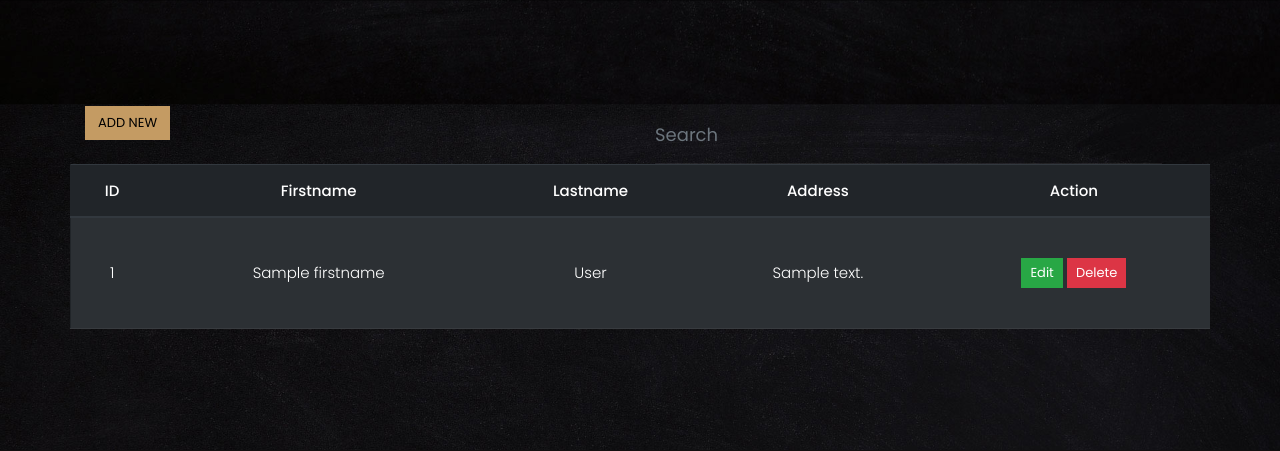
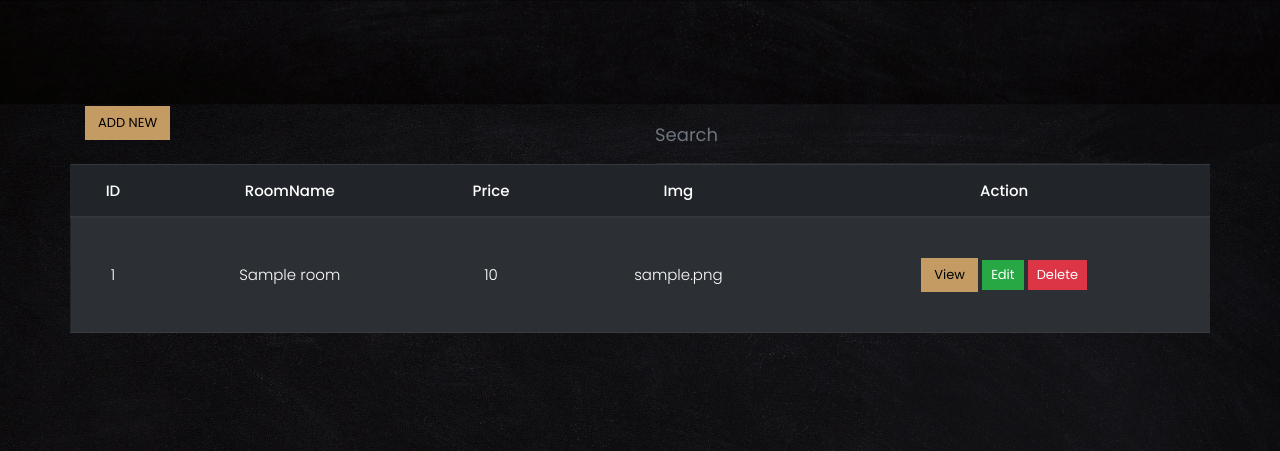
Before and after one commit to phamthao3141592654/Ass2DB, a PHP site: the page made by mvc/views/pages/admin.php in a window 1280 px wide. Shown: the part 749-1200 px from the top of the page. Run offline with PHP 8.4, Linux system fonts and the light colour scheme; the template is opened without the code that fills it: most values are stand-ins (such as "Sample title", 1, 10 or a date in 2020); some libraries are stand-ins or nearby versions; some web fonts are replaced.

Commit message:
full function with test data

```diff
--- a/mvc/controllers/About.php
+++ b/mvc/controllers/About.php
@@ -1,7 +1,7 @@
 <?php
 class About extends Controller
 {
-    function show()
+    public function show()
     {
         $this->view("content_layout", [
             "page" => "about"
--- a/mvc/views/pages/admin.php
+++ b/mvc/views/pages/admin.php
@@ -41,71 +41,69 @@
                 <thead>
                     <tr>
                         <th>ID</th>
-                        <th>Firstname</th>
-                        <th>Lastname</th>
-                        <th>Address</th>
+                        <th>RoomName</th>
+                        <th>Price</th>
+                        <th>Img</th>
                         <th>Action</th>
                     </tr>
                 </thead>
                 <tbody>
-                    <?php foreach ($data['members'] as $member): ?>
+                    <?php foreach ($data['rooms'] as $room): ?>
                         <tr>
                             <td>
-                                <?php echo $member['id']; ?>
+                                <?php echo $room['id']; ?>
                             </td>
                             <td>
-                                <?php echo $member['firstname']; ?>
+                                <?php echo $room['roomName']; ?>
                             </td>
                             <td>
-                                <?php echo $member['lastname']; ?>
+                                <?php echo $room['price']; ?>
                             </td>
                             <td>
-                                <?php echo $member['address']; ?>
+                                <?php echo $room['image']; ?>
                             </td>
                             <td>
-                                <!-- <a href="http://localhost/Assignment2/Admin/viewDetail/<?php echo $member['id']; ?>"
-                                    class="btn btn-primary">View</a> -->
-                                <!-- <a href="#" class="btn btn-primary btn-outline-primary"
-                                    data-toggle="modal">Edit</a>
-                                <a href="" class="btn btn-white"
-                                    data-toggle="modal">Delete</a> -->
-                                <a href="#edit_<?php echo $member['id']; ?>" class="btn btn-success btn-sm"
+                                <a href="http://localhost/Assignment2/Admin/viewDetail/<?php echo $room['id']; ?>"
+                                    class="btn btn-primary">View</a>
+
+                                <a href="#edit_<?php echo $room['id']; ?>" class="btn btn-success btn-sm"
                                     data-toggle="modal"> Edit</a>
-                                <a href="#delete_<?php echo $member['id']; ?>" class="btn btn-danger btn-sm"
+
+                                <a href="#delete_<?php echo $room['id']; ?>" class="btn btn-danger btn-sm"
                                     data-toggle="modal"> Delete</a>
                             </td>
                             <!-- Edit Modal -->
-                            <div class="modal fade" id="edit_<?php echo $member['id']; ?>" tabindex="-1"
+                            <div class="modal fade" id="edit_<?php echo $room['id']; ?>" tabindex="-1"
                                 aria-labelledby="ModalLabel" aria-hidden="true">
                                 <div class="modal-dialog">
                                     <div class="modal-content">
                                         <div class="modal-header">
-                                            <h5 class="modal-title text-dark" id="ModalLabel">Edit Member</h5>
+                                            <h5 class="modal-title text-dark" id="ModalLabel">Edit room</h5>
                                             <button type="button" class="close" data-dismiss="modal"
                                                 aria-label="Close"><span aria-hidden="true">&times;</span></button>
                                         </div>
                                         <div class="modal-body">
                                             <form method="POST"
-                                                action="http://localhost/Assignment2/Admin/EditMember/<?php echo $member['id']; ?>">
+                                                action="http://localhost/Assignment2/Admin/EditRoom/<?php echo $room['id']; ?>">
                                                 <div class="mb-3 row">
-                                                    <label class="col-sm-2 col-form-label">Firstname</label>
+                                                    <label class="col-sm-2 col-form-label">Room</label>
                                                     <div class="col-sm-10">
-                                                        <input type="text" class="" name="firstname"
-                                                            value="<?php echo $member['firstname']; ?>">
+                                                        <input type="text" class="form-control-plaintext" name="roomname"
+                                                            value="<?php echo $room['roomName']; ?>">
                                                     </div>
                                                 </div>
                                                 <div class="mb-3 row">
-                                                    <label class="col-sm-2 col-form-label">Lastname</label>
+                                                    <label class="col-sm-2 col-form-label">Price</label>
                                                     <div class="col-sm-10">
-                                                        <input type="text" class="" name="lastname"
-                                                            value="<?php echo $member['lastname']; ?>">
+                                                        <input type="text" class="form-control-plaintext" name="price"
+                                                            value="<?php echo $room['price']; ?>">
                                                     </div>
                                                 </div>
                                                 <div class="mb-3 row">
-                                                    <label class="col-sm-2 col-form-label">Address</label>
+                                                    <label class="col-sm-2 col-form-label">Img</label>
                                                     <div class="col-sm-10">
-                                                        <input type="text" class="" name="address"
-                                                            value="<?php echo $member['address']; ?>">
+                                                        <input type="text" class="form-control-plaintext" name="img"
+                                                            value="<?php echo $room['image']; ?>">
                                                     </div>
                                                 </div>
                                         </div>
@@ -120,25 +118,25 @@
                             </div>
 
                             <!-- Delete Modal -->
-                            <div class="modal fade" id="delete_<?php echo $member['id']; ?>" tabindex="-1"
+                            <div class="modal fade" id="delete_<?php echo $room['id']; ?>" tabindex="-1"
                                 aria-labelledby="ModalLabel" aria-hidden="true">
                                 <div class="modal-dialog">
                                     <div class="modal-content">
                                         <div class="modal-header">
-                                            <h5 class="modal-title text-dark" id="ModalLabel">Delete Member</h5>
+                                            <h5 class="modal-title text-dark" id="ModalLabel">Delete room</h5>
                                             <button type="button" class="close" data-dismiss="modal"
                                                 aria-label="Close"><span aria-hidden="true">&times;</span></button>
                                         </div>
                                         <div class="modal-body">
                                             <p class="text-center">Are you sure you want to Delete</p>
                                             <h2 class="text-center text-dark">
-                                                <?php echo $member['firstname'] . ' ' . $member['lastname']; ?>
+                                                <?php echo $room['roomName'] . ' ' . $room['price']; ?>
                                             </h2>
                                         </div>
                                         <div class="modal-footer">
                                             <button type="button" class="btn btn-secondary"
                                                 data-dismiss="modal">Close</button>
-                                            <a href="http://localhost/Assignment2/Admin/deleteMember/<?php echo $member['id']; ?>"
+                                            <a href="http://localhost/Assignment2/Admin/deleteRoom/<?php echo $room['id']; ?>"
                                                 class="btn btn-danger">
                                                 Yes</a>
                                         </div>
@@ -162,23 +160,23 @@
                             </button>
                         </div>
                         <div class="modal-body">
-                            <form method="POST" action="http://localhost/Assignment2/Admin/addMember">
+                            <form method="POST" action="http://localhost/Assignment2/Admin/addRoom">
                                 <div class="mb-3 row">
-                                    <label class="col-sm-2 col-form-label">Firstname</label>
+                                    <label class="col-sm-2 col-form-label">Room</label>
                                     <div class="col-sm-10">
-                                        <input type="text" class="" name="firstname">
+                                        <input type="text" class="form-control-plaintext" name="roomname">
                                     </div>
                                 </div>
                                 <div class="mb-3 row">
-                                    <label class="col-sm-2 col-form-label">Lastname</label>
+                                    <label class="col-sm-2 col-form-label">Price</label>
                                     <div class="col-sm-10">
-                                        <input type="text" class="" name="lastname">
+                                        <input type="text" class="form-control-plaintext" name="price">
                                     </div>
                                 </div>
                                 <div class="mb-3 row">
-                                    <label class="col-sm-2 col-form-label">Address</label>
+                                    <label class="col-sm-2 col-form-label">Img</label>
                                     <div class="col-sm-10">
-                                        <input type="text" class="" name="address">
+                                        <input type="text" class="form-control-plaintext" name="img">
                                     </div>
                                 </div>
                         </div>
--- a/mvc/views/pages/login.php
+++ b/mvc/views/pages/login.php
@@ -50,7 +50,8 @@
                     <div class="container-wrap">
                         <div class="row no-gutters d-md-flex align-items-center">
                             <div class="col-md-12 appointment ftco-animate">
-                                <form action="LogIn" class="appointment-form" method="POST">
+                                <form action="http://localhost/Assignment2/Login/login" class="appointment-form"
+                                    method="POST">
                                     <div class="d-md-flex">
                                         <div class="form-group">
                                             <input type="text" class="form-control" placeholder="Username" value=""
```
Also changed, not shown: hotel_db.sql (+38 -0 lines), mvc/controllers/Admin.php (+30 -40 lines), mvc/models/AdminModel.php (+6 -26 lines), mvc/views/pages/detail.php (+5 -5 lines).
